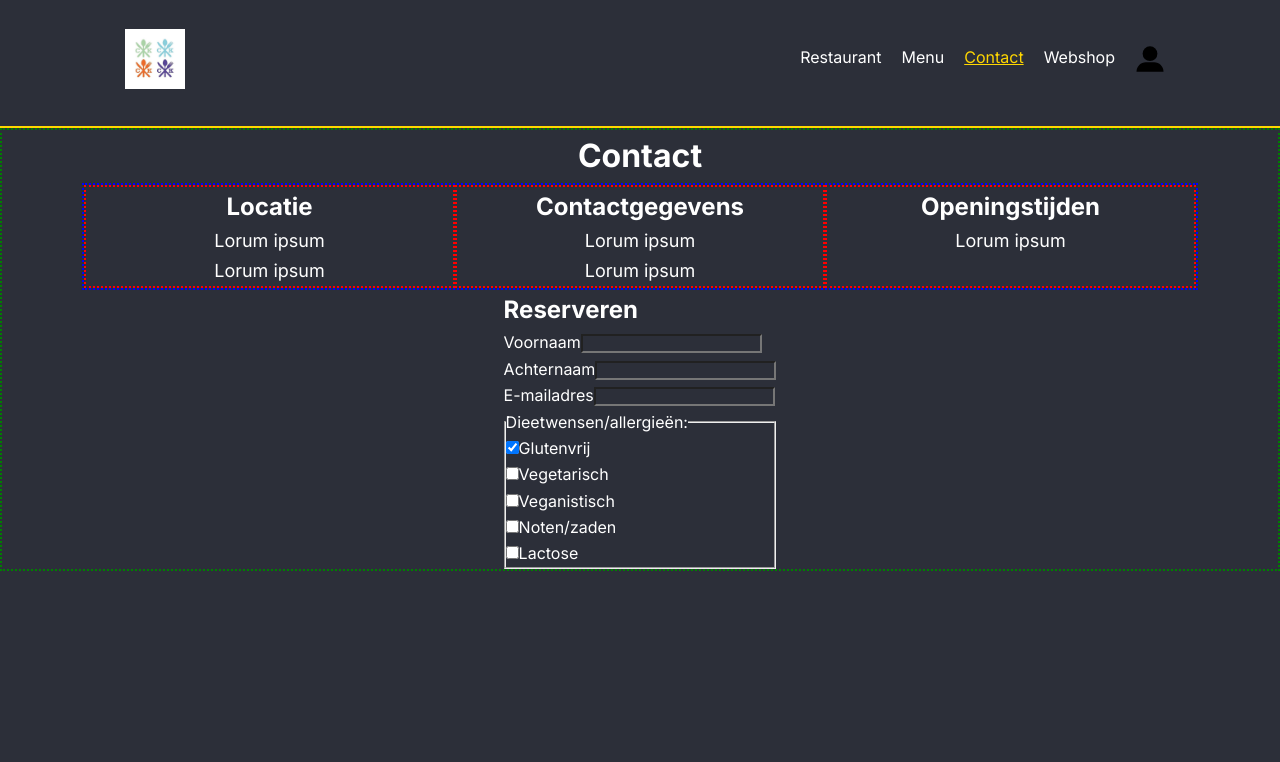
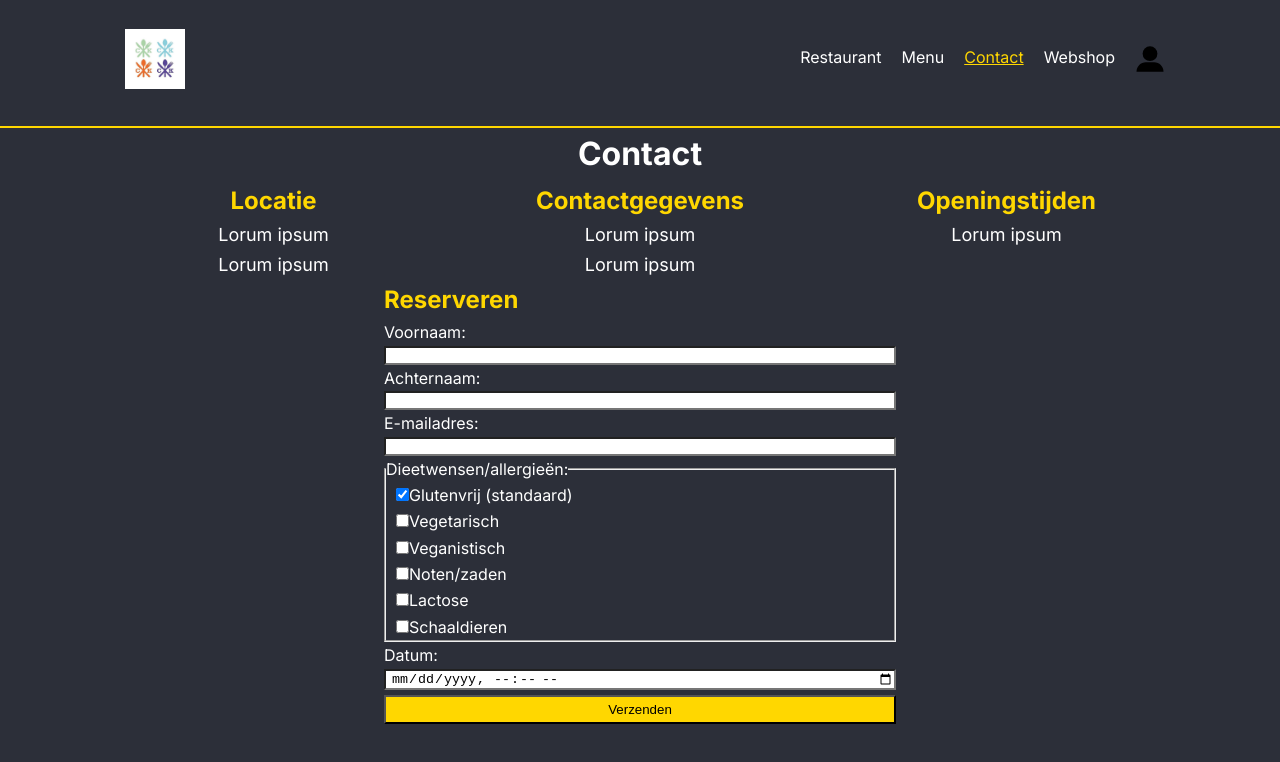
Before and after one commit to RemyLauryssen/Eindopdracht, a React (Vite) app: page /contact in a window 1280 px wide. Shown: the top 762 px of the page. Built offline with nearby package versions, Linux system fonts and the light colour scheme.

Commit message:
Finished contact page, working on webshop

```diff
--- a/src/pages/contact/Contact.css
+++ b/src/pages/contact/Contact.css
@@ -3,23 +3,47 @@
     flex-direction: column;
     align-items: center;
     max-height: 84vh;
-    border: 2px dotted green;
+    overflow-y: scroll;
 }
 
 
 .main-container {
     display: flex;
     justify-content: center;
-    border: 2px dotted blue;
 }
 
 .contact-container {
     display: flex;
     flex-direction: column;
     align-items: center;
-    border: 2px dotted red;
 }
 
+h2 {
+    color: gold;
+}
+
+.reservation-form-container {
+    display: flex;
+    flex-direction: column;
+    width: 40vw;
+}
+.allergies-checkboxes {
+    margin-left: 10px;
+}
 .reservation-input-field {
+    display: flex;
+    flex-direction: column;
+}
 
+.reservation-input-field > input {
+    background: white;
+    color: black;
+    padding: 0 0 0 5px;
 }
+
+.reservation-input-field > button {
+    margin-top: 5px;
+    background-color: gold;
+    color: black;
+    padding: 5px 0;
+}
--- a/src/pages/contact/Contact.jsx
+++ b/src/pages/contact/Contact.jsx
@@ -3,6 +3,7 @@ import "./Contact.css";
 
 
 function Contact() {
+
     return (
         <main className="outer-container">
             <h1>Contact</h1>
@@ -28,15 +29,15 @@ function Contact() {
                 <form onSubmit="">
                     <div className="reservation-form-container">
                         <div className="reservation-input-field">
-                            <label htmlFor="first-name">Voornaam</label>
+                            <label htmlFor="first-name">Voornaam:</label>
                             <input type="text"/>
                         </div>
                         <div className="reservation-input-field">
-                            <label htmlFor="last-name">Achternaam</label>
+                            <label htmlFor="last-name">Achternaam:</label>
                             <input type="text"/>
                         </div>
                         <div className="reservation-input-field">
-                            <label htmlFor="email-address">E-mailadres</label>
+                            <label htmlFor="email-address">E-mailadres:</label>
                             <input type="email"/>
                         </div>
                         <div className="reservation-input-field">
@@ -44,32 +45,38 @@ function Contact() {
                                 <legend>Dieetwensen/allergieën:</legend>
 
                                 <div>
-                                    <input type="checkbox" id="gluten" name="gluten" checked/>
-                                    <label htmlFor="gluten">Glutenvrij</label>
+                                    <input className="allergies-checkboxes" type="checkbox" id="gluten" name="gluten" checked/>
+                                    <label htmlFor="gluten">Glutenvrij (standaard)</label>
                                 </div>
 
                                 <div>
-                                    <input type="checkbox" id="vegetarian" name="vegetarian"/>
+                                    <input className="allergies-checkboxes" type="checkbox" id="vegetarian" name="vegetarian"/>
                                     <label htmlFor="vegetarian">Vegetarisch</label>
                                 </div>
                                 <div>
-                                    <input type="checkbox" id="vegan" name="vegan"/>
+                                    <input className="allergies-checkboxes" type="checkbox" id="vegan" name="vegan"/>
                                     <label htmlFor="vegan">Veganistisch</label>
                                 </div>
                                 <div>
-                                    <input type="checkbox" id="nuts" name="nuts"/>
+                                    <input className="allergies-checkboxes" type="checkbox" id="nuts" name="nuts"/>
                                     <label htmlFor="nuts">Noten/zaden</label>
                                 </div>
                                 <div>
-                                    <input type="checkbox" id="lactose" name="lactose"/>
+                                    <input className="allergies-checkboxes" type="checkbox" id="lactose" name="lactose"/>
                                     <label htmlFor="lactose">Lactose</label>
+                                </div>
+                                <div>
+                                    <input className="allergies-checkboxes" type="checkbox" id="crustaceans" name="crustaceans"/>
+                                    <label htmlFor="crustaceans">Schaaldieren</label>
                                 </div>
                             </fieldset>
                         </div>
                         <div className="reservation-input-field">
-                            {/*<label htmlFor="reservation-date">Datum</label>*/}
-                            {/*<input type="datetime-local" id="reservation-datetime" name="reservation-datetime" value=""/>*/}
-
+                            <label htmlFor="reservation-date">Datum:</label>
+                            <input type="datetime-local" id="reservation-date-time" name="reservation-datetime"/>
+                        </div>
+                        <div className="reservation-input-field">
+                            <button type="submit">Verzenden</button>
                         </div>
 
                     </div>
--- a/src/pages/webshop/Webshop.css
+++ b/src/pages/webshop/Webshop.css
@@ -0,0 +1,43 @@
+.webshop-introduction {
+    height: 14vh;
+}
+
+
+.webshop-main-container {
+    display: flex;
+    border: 2px dotted green;
+    max-height: 70vh;
+    overflow-y: scroll;
+}
+
+.product-catalog {
+    display: flex;
+    justify-content: space-evenly;
+    border: 2px dotted blue;
+    padding: 0 10px;
+    gap: 10px;
+    flex-wrap: wrap;
+}
+
+.product-card {
+    border: 2px solid gold;
+    height: 50vh;
+    width: 15vw;
+    display: flex;
+    flex-direction: column;
+    align-items: center;
+}
+
+.product-card > img {
+    max-height: 145px;
+    padding: 5px;
+}
+
+.product-card > h4 {
+    margin-top: 15px;
+}
+
+.product-card > p {
+    text-align: center;
+    padding: 0;
+}
--- a/src/pages/webshop/Webshop.jsx
+++ b/src/pages/webshop/Webshop.jsx
@@ -1,16 +1,34 @@
 import React from "react";
 import "./Webshop.css";
+import LogoPlaceholder from "../../assets/logo_placeholder.svg";
 
 function Webshop() {
     return (
         <main>
-            <h1>Contact</h1>
+            <div className="webshop-introduction">
+            <h1>Webshop</h1>
             <p>
-                Lorem ipsum dolor sit amet, consectetur adipisicing elit. Aut debitis doloribus
-                facilis iste placeat praesentium sint voluptatem. Architecto at, maiores?
+                Welkom bij de webshop van Celia's Kitchen. Hier kunt u uw favoriete producten bestellen en ophalen wanneer het u uitkomt!
             </p>
+            </div>
+            <div className="webshop-main-container">
+            <div className="product-catalog">
+                <div className="product-card">
+                    <img src={LogoPlaceholder} alt="Placeholder image"/>
+                    <h4>Placeholder artikel</h4>
+                    <p>Blablabla de lekkerste gerechten</p>
+                </div>
+                <div className="product-card">
+                    <img src={LogoPlaceholder} alt="Placeholder image"/>
+                </div>
+                <div className="product-card">
+                    <img src={LogoPlaceholder} alt="Placeholder image"/>
+                </div>
 
-            <p>Lorum ipsum</p>
+
+            </div>
+
+            </div>
         </main>
     );
 }
```
